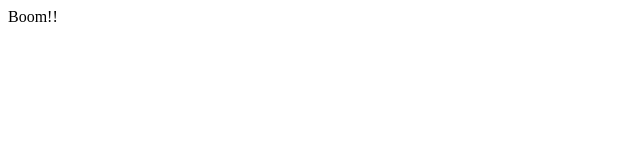
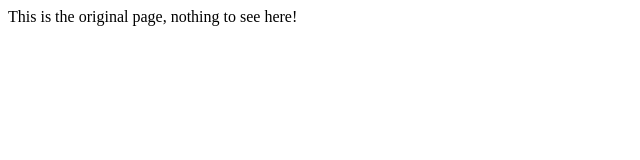
Before and after one commit to kz0ltan/takeover, a plain HTML site: page index.html in a window 1280 px wide. Shown: the whole page, without its empty margins (0-640 px from the left). Drawn offline with Linux system fonts and the light colour scheme.

Commit message:
original page

```diff
--- a/index.html
+++ b/index.html
@@ -1,8 +1,8 @@
 <html>
     <head>
-        <title>Boom</title>
+        <title>Original Page</title>
     </head>
     <body>
-        <p>Boom!!</p>
+        <p>This is the original page, nothing to see here!</p>
     </body>
 </html>
```
